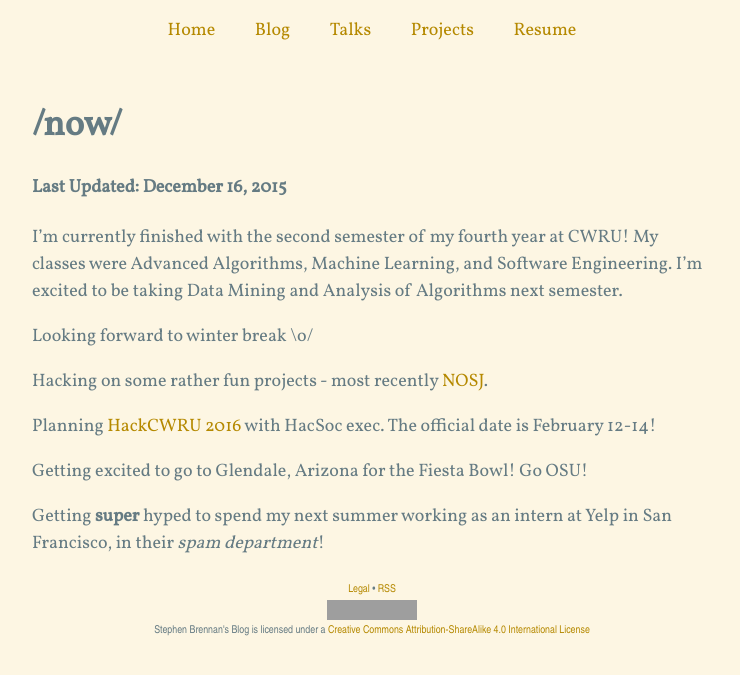
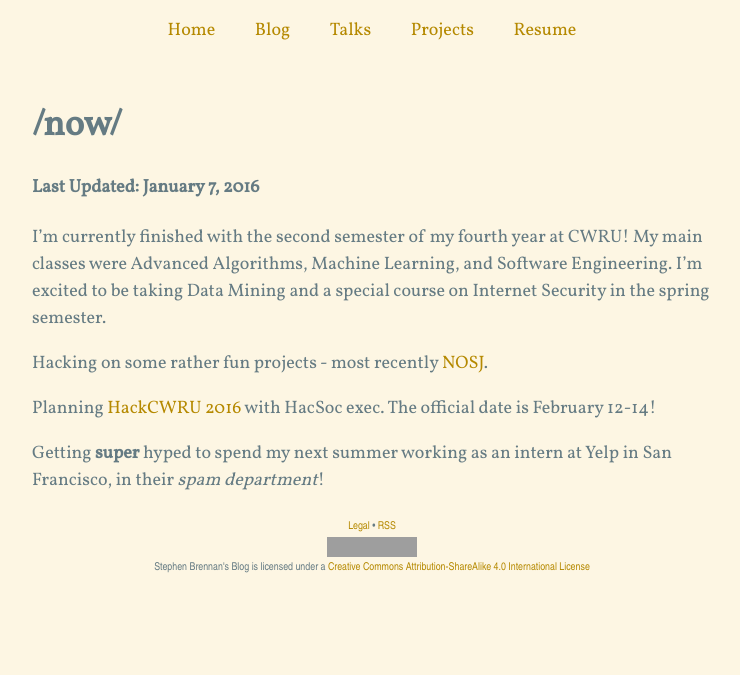
Before and after one commit to brenns10/brennan.io, a Jekyll site: the page built from now.md, in a window 1280 px wide. Shown: the top 675 px of the page, without its empty margins (268-1008 px from the left). Built offline with Jekyll 4.4.1, drawn with Linux system fonts in a browser that asks for light colours; nearby versions of some CDN libraries; Markdown is read by kramdown in place of the engine named in the settings; comment, search, counter and statistics services are not loaded; grey boxes are pictures that could not be loaded.

Commit message:
Update /now/.

```diff
--- a/now.md
+++ b/now.md
@@ -4,13 +4,12 @@ title: /now/
 ---
 
 # /now/
-#### Last Updated: December 16, 2015
+#### Last Updated: January 7, 2016
 
 I'm currently finished with the second semester of my fourth year at CWRU!  My
-classes were Advanced Algorithms, Machine Learning, and Software Engineering.
-I'm excited to be taking Data Mining and Analysis of Algorithms next semester.
-
-Looking forward to winter break \o/
+main classes were Advanced Algorithms, Machine Learning, and Software
+Engineering.  I'm excited to be taking Data Mining and a special course on
+Internet Security in the spring semester.
 
 Hacking on some rather fun projects - most recently
 [NOSJ](https://github.com/brenns10/nosj).
@@ -18,7 +17,5 @@ Hacking on some rather fun projects - most recently
 Planning [HackCWRU 2016](http://hack.cwru.edu) with HacSoc exec.  The official
 date is February 12-14!
 
-Getting excited to go to Glendale, Arizona for the Fiesta Bowl!  Go OSU!
-
 Getting **super** hyped to spend my next summer working as an intern at Yelp in
 San Francisco, in their *spam department*!
```
